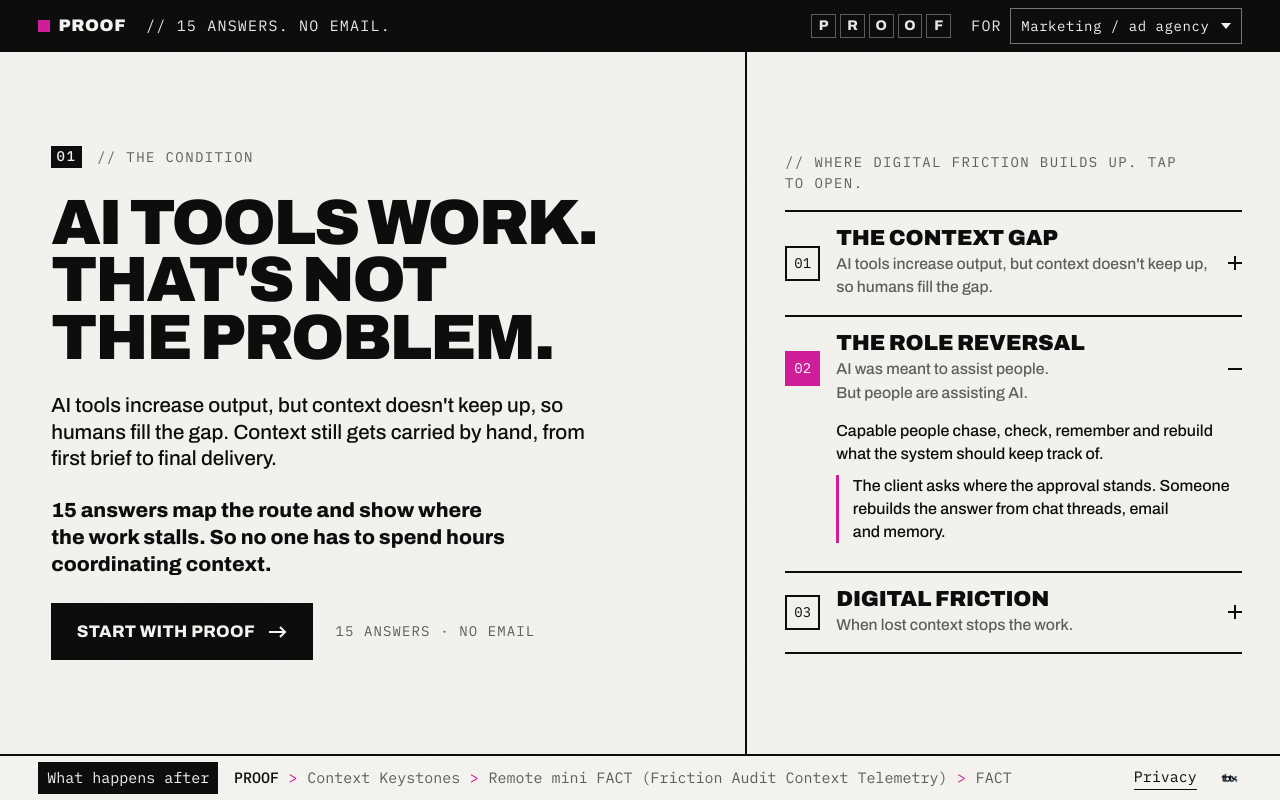
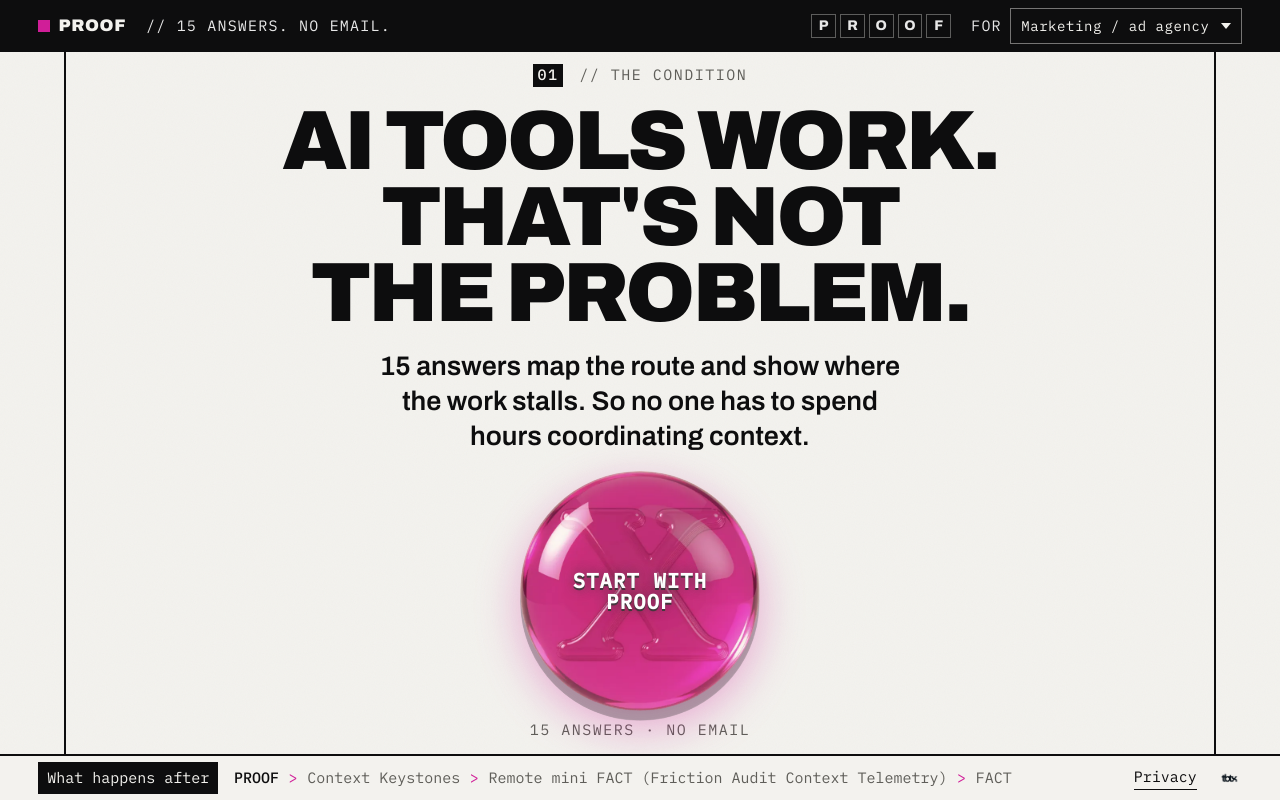
Before and after one commit to erikhinla/flow-visualizer-telemetry, a Next.js app: page / in a window 1280 px wide. Built offline with nearby package versions, Linux system fonts and the light colour scheme.

Commit message:
PROOF intro: single centered column, bigger type, carnival sphere start button

```diff
--- a/src/app/proof.css
+++ b/src/app/proof.css
@@ -1659,3 +1659,65 @@ body:has(.app-main) {
   .px .px-res-steps .px-est { gap: .6rem; }
   .px .px-res-steps .px-est-field { gap: .25rem; }
 }
+
+
+/* Intro v2 (2026-10-25): one centered column, carnival sphere button */
+.px .px-intro { grid-template-columns: minmax(0, 1fr); place-items: center; overflow: hidden; }
+.px .px-intro-copy {
+  border-right: 0; align-items: center; text-align: center; justify-content: center;
+  width: 100%; max-width: 72rem; height: 100%; margin: 0 auto;
+  gap: clamp(.6rem, 2.2vh, 1.6rem); padding: clamp(.75rem, 2.5vh, 2rem) clamp(1rem, 4vw, 3rem);
+  border-left: var(--rule); border-right: var(--rule);
+}
+.px .px-intro .px-kicker { font-size: var(--fs-label); margin: 0; }
+.px .px-intro .px-display {
+  font-size: clamp(2.6rem, min(8.6vw, 10.5vh), 8.25rem); line-height: .9; margin: 0;
+  display: flex; flex-direction: column; align-items: center;
+}
+.px .px-intro .px-lede--intro {
+  font-size: clamp(1.375rem, min(2.1vw, 3.4vh), 1.75rem); line-height: 1.3; max-width: 34ch; margin: 0; font-weight: 600;
+}
+.px .px-carnival-wrap { display: flex; flex-direction: column; align-items: center; gap: .5rem; margin: 0; }
+.px .px-intro .px-meta { font-size: .9375rem; letter-spacing: .1em; margin: 0; opacity: 1; }
+.px .px-carnival {
+  --s: clamp(160px, min(22vw, 30vh), 280px);
+  position: relative; width: var(--s); height: var(--s); border: 0; padding: 0; margin: 0;
+  background: none; border-radius: 50%; cursor: pointer; display: grid; place-items: center;
+  -webkit-tap-highlight-color: transparent;
+}
+.px .px-carnival-ball {
+  position: absolute; inset: 0; border-radius: 50%;
+  background-position: center; background-size: contain; background-repeat: no-repeat;
+  filter: drop-shadow(0 10px 0 rgba(56,56,56,.35)) drop-shadow(0 14px 22px rgba(208,30,152,.35));
+  transition: transform .18s cubic-bezier(.3,1.6,.5,1), filter .18s ease;
+}
+.px .px-carnival-label {
+  position: relative; z-index: 1; color: #fff; font-family: var(--mono); font-weight: 800;
+  text-transform: uppercase; letter-spacing: .06em; line-height: 1.05; max-width: 78%;
+  font-size: clamp(1rem, calc(var(--s) * .085), 1.5rem);
+  text-shadow: 0 2px 0 rgba(56,56,56,.9), 0 0 12px rgba(56,56,56,.7);
+  transition: transform .18s cubic-bezier(.3,1.6,.5,1);
+}
+.px .px-carnival:hover .px-carnival-ball, .px .px-carnival:focus-visible .px-carnival-ball {
+  transform: translateY(-6px) scale(1.03);
+  filter: drop-shadow(0 16px 0 rgba(56,56,56,.25)) drop-shadow(0 0 34px rgba(208,30,152,.75));
+}
+.px .px-carnival:hover .px-carnival-label, .px .px-carnival:focus-visible .px-carnival-label { transform: translateY(-6px); }
+.px .px-carnival:active .px-carnival-ball {
+  transform: translateY(6px) scale(1.04, .9);
+  filter: drop-shadow(0 3px 0 rgba(56,56,56,.4)) drop-shadow(0 0 18px rgba(208,30,152,.6));
+  transition-duration: .06s;
+}
+.px .px-carnival:active .px-carnival-label { transform: translateY(6px) scaleY(.92); transition-duration: .06s; }
+.px .px-carnival:focus-visible { outline: 3px solid #d01e98; outline-offset: 6px; }
+@media (max-width: 860px) {
+  .px .px-intro { grid-template-rows: minmax(0, 1fr); }
+  .px .px-intro-copy { border-left: 0; border-right: 0; border-bottom: 0; justify-content: center; }
+  .px .px-carnival { --s: clamp(160px, 26vh, 220px); }
+}
+@media (prefers-reduced-motion: reduce) {
+  .px .px-carnival-ball, .px .px-carnival-label { transition: none; }
+  .px .px-carnival:hover .px-carnival-ball, .px .px-carnival:focus-visible .px-carnival-ball,
+  .px .px-carnival:hover .px-carnival-label, .px .px-carnival:focus-visible .px-carnival-label,
+  .px .px-carnival:active .px-carnival-ball, .px .px-carnival:active .px-carnival-label { transform: none; }
+}
--- a/src/components/ProofFlow.tsx
+++ b/src/components/ProofFlow.tsx
@@ -215,61 +215,16 @@ export function ProofFlow({ startAt = 'intro' }: { startAt?: Stage }) {
                 <span className="px-fog">That's not the problem.</span>
                 {audience.headQuestion ? <span className="px-red px-display-q">{audience.headQuestion}</span> : null}
               </h1>
-              <p className="px-lede">
-                {audience.lede[0]}
-              </p>
-              <p className="px-lede">
-                <strong>{audience.lede[1]}</strong>
-              </p>
-              <div className="px-actions">
-                <button type="button" className="px-btn" onClick={begin}>
-                  {answered > 0 && answered < 15 ? `Continue PROOF · ${answered}/15` : score ? 'See the pattern' : 'Start with PROOF'}
-                  <Arrow />
+              <p className="px-lede px-lede--intro">{audience.lede[1]}</p>
+              <div className="px-actions px-carnival-wrap">
+                <button type="button" className="px-carnival" onClick={begin}>
+                  <span className="px-carnival-ball" aria-hidden="true" style={{ backgroundImage: `url(${BASE}/brand/proof-sphere.webp)` }} />
+                  <span className="px-carnival-label">
+                    {answered > 0 && answered < 15 ? `Continue PROOF · ${answered}/15` : score ? 'See the pattern' : 'Start with PROOF'}
+                  </span>
                 </button>
                 <p className="px-meta">15 answers · no email</p>
               </div>
-            </div>
-
-            <div className="px-story-wrap">
-            <p className="px-kicker px-story-kicker">// Where Digital Friction builds up. Tap to open.</p>
-            <ol className="px-story" aria-label="Where Digital Friction builds up">
-              {STORY.map((item, index) => {
-                const open = openStory === index;
-                return (
-                  <li key={item.no} className={open ? 'is-open' : undefined}>
-                    <button
-                      type="button"
-                      aria-expanded={open}
-                      onClick={() => {
-                        if (window.matchMedia('(max-width: 860px)').matches) {
-                          setStoryIndex(index);
-                          setSheet('story');
-                          return;
-                        }
-                        setOpenStory(open ? null : index);
-                      }}
-                    >
-                      <span className="px-no">{item.no}</span>
-                      <span className="px-story-head">
-                        <strong>{item.title}</strong>
-                        <em>{item.line}</em>
-                      </span>
-                      <span className="px-plus" aria-hidden="true" />
-                    </button>
-                    <div className="px-story-body" hidden={!open}>
-                      {index === 1 ? (
-                        <>
-                          <p>Capable people chase, check, remember and rebuild what the system should keep track of.</p>
-                          <p className="px-quote">{audience.moment}</p>
-                        </>
-                      ) : (
-                        <p>{item.body}</p>
-                      )}
-                    </div>
-                  </li>
-                );
-              })}
-            </ol>
             </div>
           </section>
         ) : stage === 'ask' ? (
```
Also changed, not shown: public/brand/proof-sphere.webp (added).
